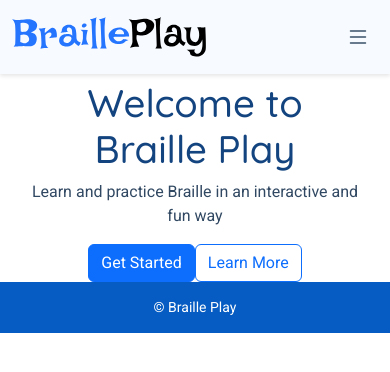
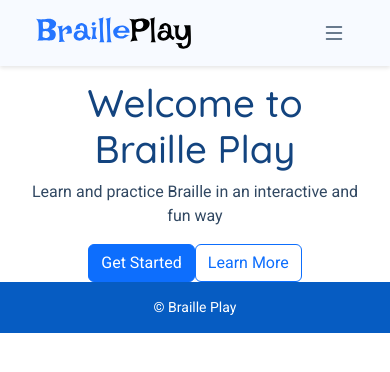
Before and after one commit to yeahyeon/braille-play-landing, a React (Vite) app: page / in a window 390 px wide. Shown: the top 372 px of the page. Built offline with nearby package versions, Linux system fonts and the light colour scheme.

Commit message:
[style] update color

```diff
--- a/src/components/Footer.css
+++ b/src/components/Footer.css
@@ -7,7 +7,7 @@
   margin-right: -50vw;
   width: 100vw;
   padding: 15px 0;
-  background-color: #065cc2;
+  background-color: var(--accent-color);
   color: #314862;
   margin-top: auto;
 }
--- a/src/components/Header.css
+++ b/src/components/Header.css
@@ -22,7 +22,7 @@
 }
 
 .logo-image {
-  height: 40px; /* 적당한 크기로 조정 */
+  height: 32px; /* 크기 조금 줄임 */
   width: auto;
 }
 
@@ -197,7 +197,7 @@
 /* Responsive Adjustments */
 @media (max-width: 991.98px) {
   .app-navbar {
-    padding: 0.75rem 0;
+    padding: 0.75rem 1.5rem; /* 좌우 여백 추가 */
   }
 
   .navbar-brand {
```
